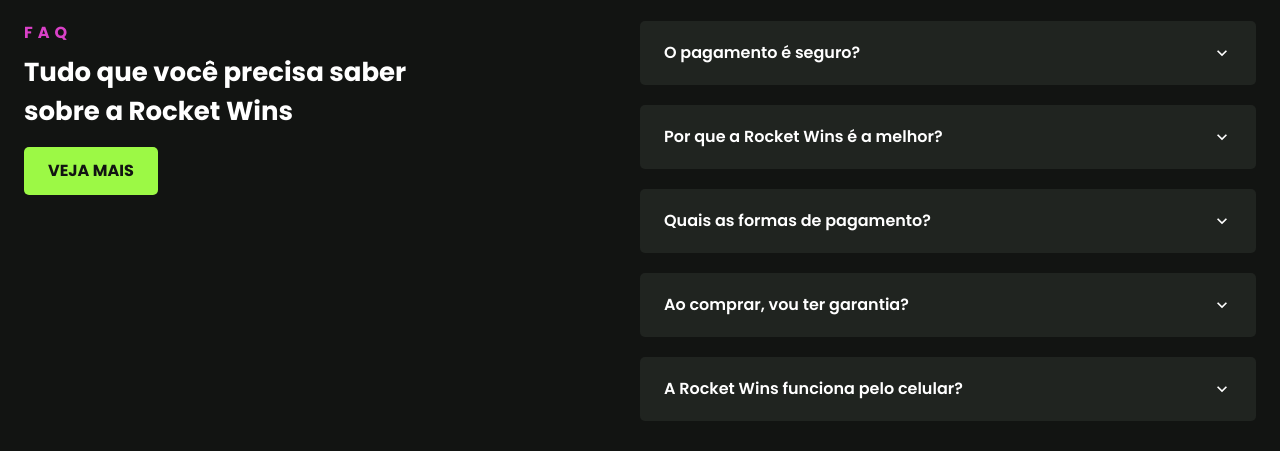
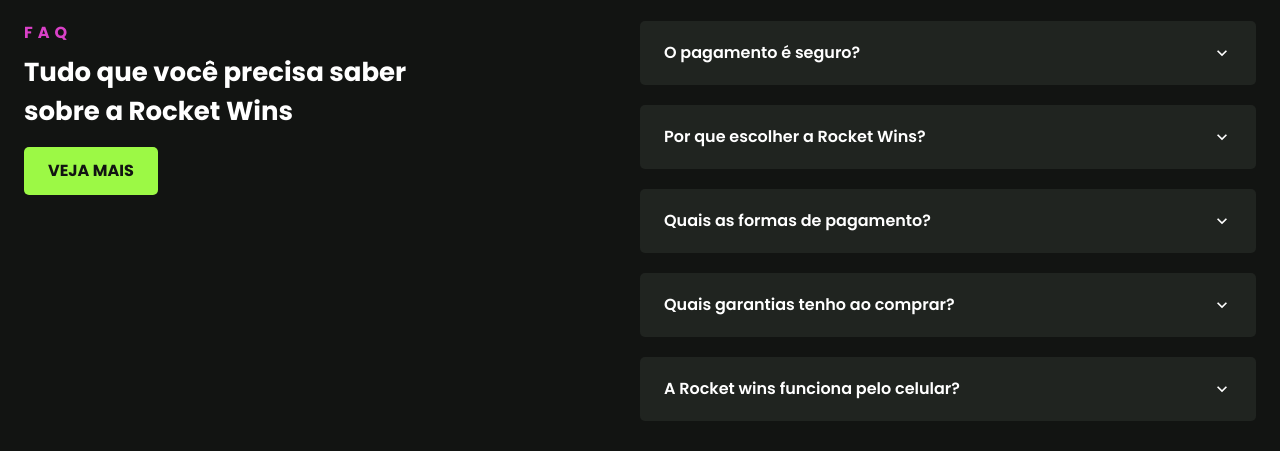
Before and after one commit to AdrianKnapp/boostt, a Next.js app: page / in a window 1280 px wide. Shown: the part 2320-2771 px from the top of the page. Built offline with nearby package versions, Linux system fonts and the light colour scheme.

Commit message:
Updated faq

```diff
--- a/src/mocks/faq.ts
+++ b/src/mocks/faq.ts
@@ -1,26 +1,27 @@
 const faqData = [
   {
     title: 'O pagamento é seguro?',
-    description: 'Sim, o pagamento é feito através da Eduzz e é 100% seguro.',
+    description:
+      'SIM. Utilizando uma empresa independente para a intermediação dos pagamentos, a Kiwify, conseguimos garantir  100% de segurança ao cliente.',
   },
   {
-    title: 'Por que a Rocket Wins é a melhor?',
+    title: 'Por que escolher a Rocket Wins?',
     description:
-      'Porque ela é validada e proporciona lucro para milhares de pessoas espalhadas pelo Brasil. Justamente por isso, ela é a única capaz de te proporcionar os melhores resultados.',
+      'Tendo como foco principal a assertividade e o constante desenvolvimento, a Rocket wins é uma das poucas empresas com equipe própria de programadores e desenvolvedores. Isso resulta em constantes atualizações do nosso método, que se traduz em resultados positivos para você, nosso cliente.',
   },
   {
     title: 'Quais as formas de pagamento?',
-    description: 'Em até 12x no cartão de crédito, PIX ou boleto à vista.',
+    description: 'PIX, boleto bancário ou em até 12x no cartão de crédito.',
   },
   {
-    title: 'Ao comprar, vou ter garantia?',
+    title: 'Quais garantias tenho ao comprar?',
     description:
-      'Sim. Nós confiamos tanto no nosso produto que iremos te dar 7 dias de garantia para você testá-lo.',
+      'A maior garantia que podemos te oferecer são nossos resultados, os números estão aí e não mentem. Mas se mesmo assim você ainda está receoso, conte com nossa política de teste, onde você tem 7 dias para conhecer nosso produto.',
   },
   {
-    title: 'A Rocket Wins funciona pelo celular?',
+    title: 'A Rocket wins funciona pelo celular?',
     description:
-      'Sim. Ela foi desenvolvida para funcionar no celular e desktop.',
+      'Em pleno século XXI, não poderíamos deixar de oferecer acesso mobile para os nossos clientes. Os desktops ainda estão aí, mas sejamos honestos: Quem está na sua mão agora?.',
   },
 ];
 
```
